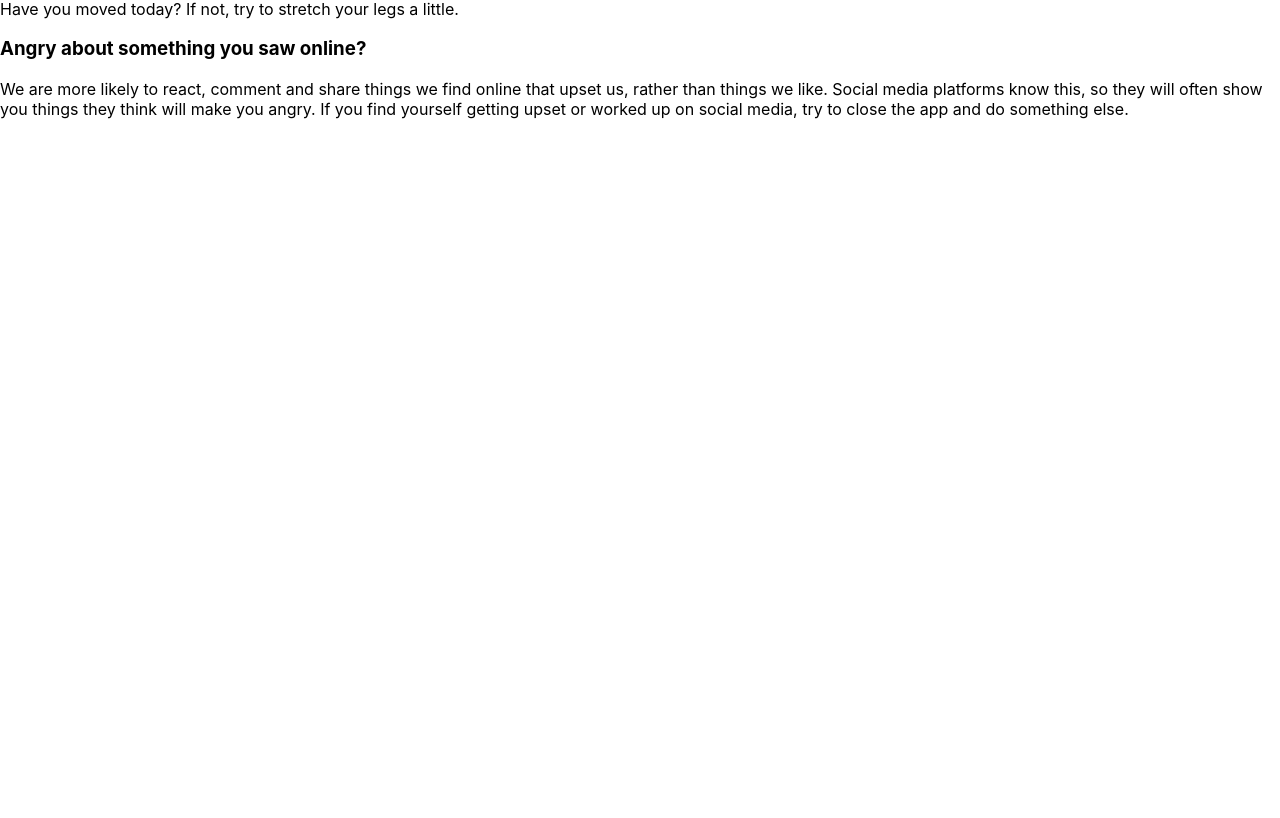
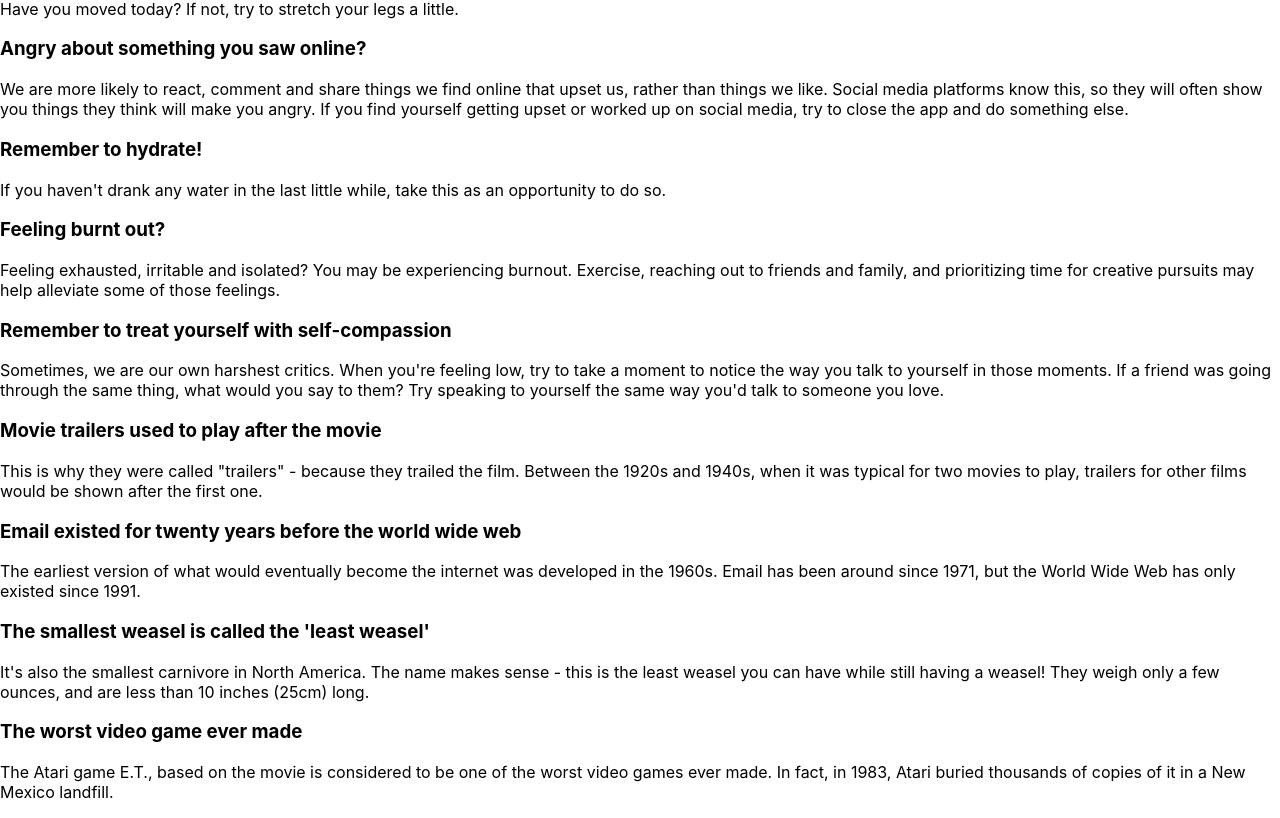
Before and after one commit to info3170khollenbeck/Application-Project-INFO5139, a React (Create React App) app in the folder application-project/: page / in a window 1280 px wide. Shown: the part 1211-2029 px from the top of the page. Before the commit the page ends 1346 px from the top, so only its background shows below. Built offline with nearby package versions, Linux system fonts and the light colour scheme.

Commit message:
few more sample posts

```diff
--- a/application-project/src/content/posts.js
+++ b/application-project/src/content/posts.js
@@ -78,7 +78,57 @@ const samplePosts = [
         title: "Angry about something you saw online?",
         type: "selfcare",
         body: "We are more likely to react, comment and share things we find online that upset us, rather than things we like. Social media platforms know this, so they will often show you things they think will make you angry. If you find yourself getting upset or worked up on social media, try to close the app and do something else."
+    },
+    {
+        id: 14,
+        title: "Remember to hydrate!",
+        type: "selfcare",
+        body: "If you haven't drank any water in the last little while, take this as an opportunity to do so."
+    },
+    {
+        id: 15,
+        title: "Feeling burnt out?",
+        type: "selfcare",
+        body: "Feeling exhausted, irritable and isolated? You may be experiencing burnout. Exercise, reaching out to friends and family, and prioritizing time for creative pursuits may help alleviate some of those feelings.",
+        source: "https:/,/www.healthline.com/health/mental-health/burnout-recovery"
+    },
+    {
+        id: 16,
+        title: "Remember to treat yourself with self-compassion",
+        type: "selfcare",
+        body: "Sometimes, we are our own harshest critics. When you're feeling low, try to take a moment to notice the way you talk to yourself in those moments. If a friend was going through the same thing, what would you say to them? Try speaking to yourself the same way you'd talk to someone you love.",
+        source: "https://positivepsychology.com/how-to-practice-self-compassion/"
+    },
+    {
+        id: 17,
+        title: "Movie trailers used to play after the movie",
+        type: "trivia",
+        body: "This is why they were called \"trailers\" - because they trailed the film. Between the 1920s and 1940s, when it was typical for two movies to play, trailers for other films would be shown after the first one.",
+        source: "https://forgottenhistoryblog.com/movie-trailers-werent-always-shown-before-films/"
+    },
+    {
+        id: 18,
+        title: "Email existed for twenty years before the world wide web",
+        type: "trivia",
+        body: "The earliest version of what would eventually become the internet was developed in the 1960s. Email has been around since 1971, but the World Wide Web has only existed since 1991.",
+        source: "https://study.com/academy/lesson/what-is-the-history-of-the-internet-origins-timeline.html"
+    },
+    {
+        id: 19,
+        title: "The smallest weasel is called the 'least weasel'",
+        type: "trivia",
+        body: "It's also the smallest carnivore in North America. The name makes sense - this is the least weasel you can have while still having a weasel! They weigh only a few ounces, and are less than 10 inches (25cm) long.",
+        source: "https://fieldguide.mt.gov/speciesDetail.aspx?elcode=AMAJF02020"
+    },
+    {
+        id: 20,
+        title: "The worst video game ever made",
+        type: "trivia",
+        body: "The Atari game E.T., based on the movie is considered to be one of the worst video games ever made. In fact, in 1983, Atari buried thousands of copies of it in a New Mexico landfill.",
+        source: "https://www.theguardian.com/film/2015/jan/30/a-golden-shining-moment-the-true-story-behind-et-the-worst-video-game-ever"
+
     }
+
 ]
 
 export default samplePosts;
```
